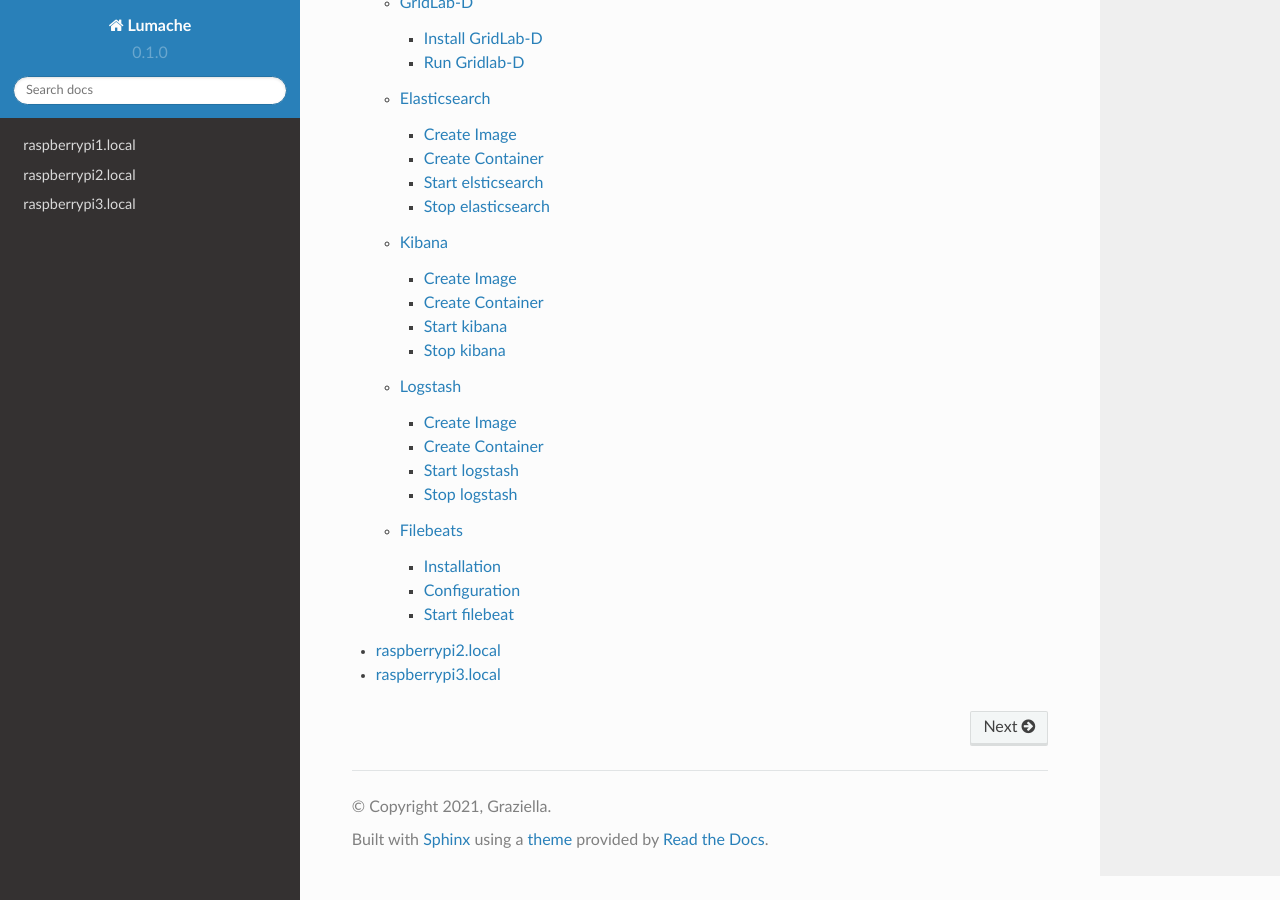
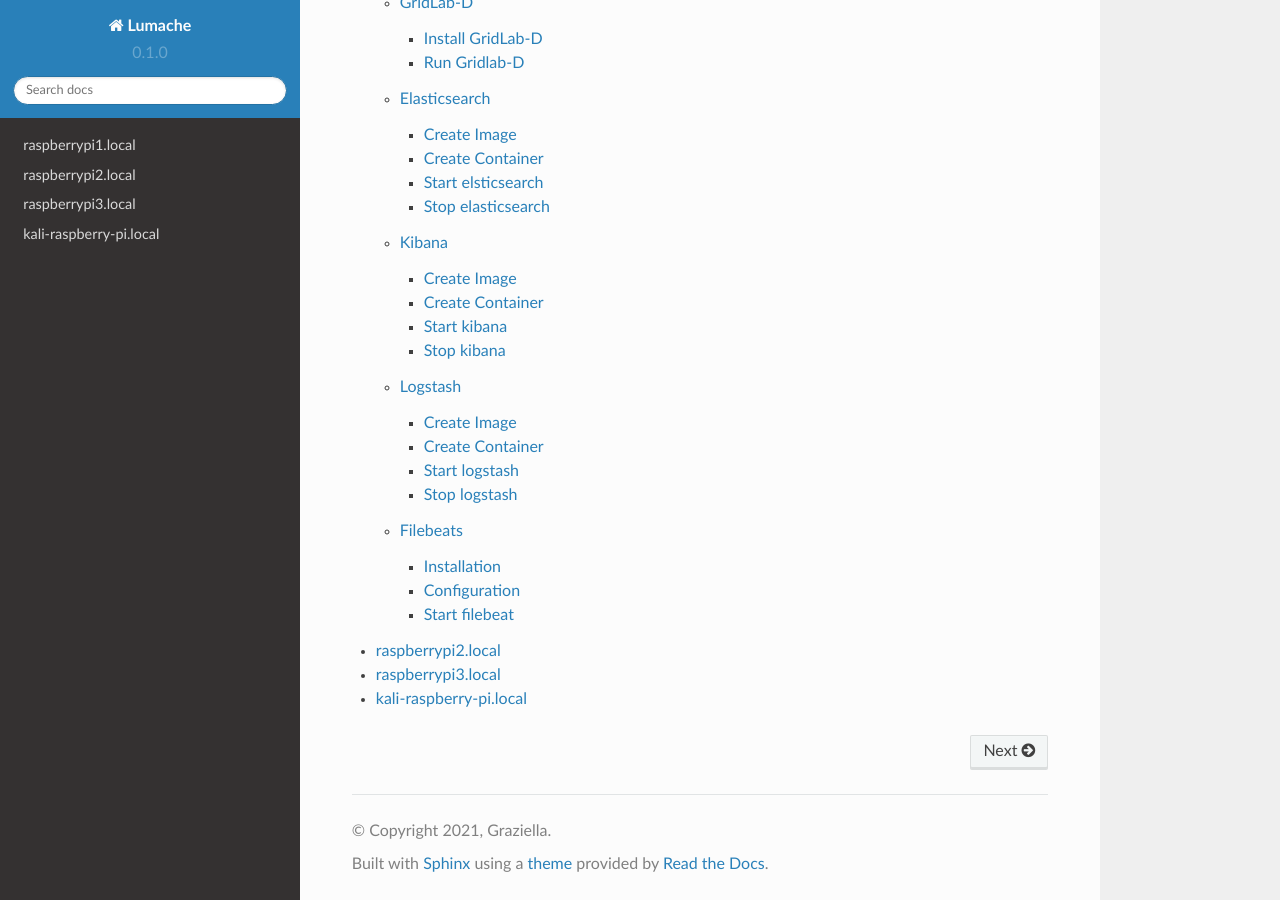
Before and after one commit to suresh-iitr/setup, a Sphinx documentation site: the page built from docs/source/index.rst, in a window 1280 px wide and 900 px high, scrolled down 954 px. Built offline with Sphinx 7.4.7 and the Read the Docs theme 2.0.0, drawn with Linux system fonts in a browser that asks for light colours.

Commit message:
Update index.rst

```diff
--- a/docs/source/index.rst
+++ b/docs/source/index.rst
@@ -11,3 +11,4 @@ Contents
    raspberrypi1
    raspberrypi2
    raspberrypi3
+   kali-raspberry-pi
```
